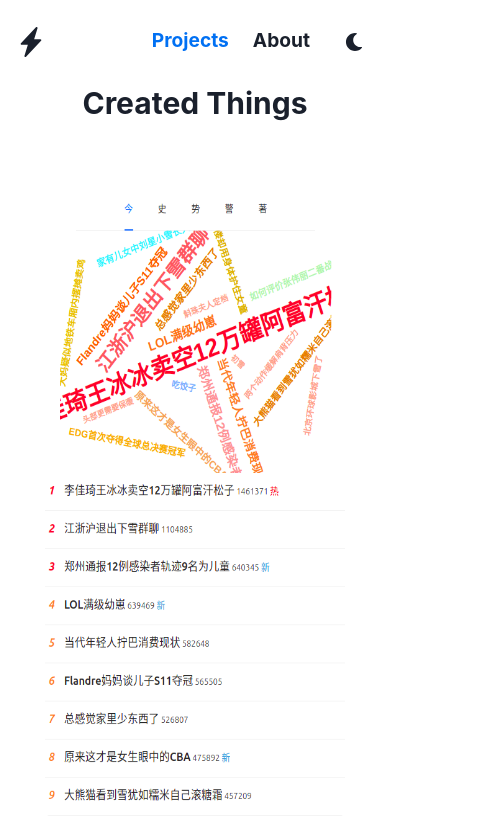
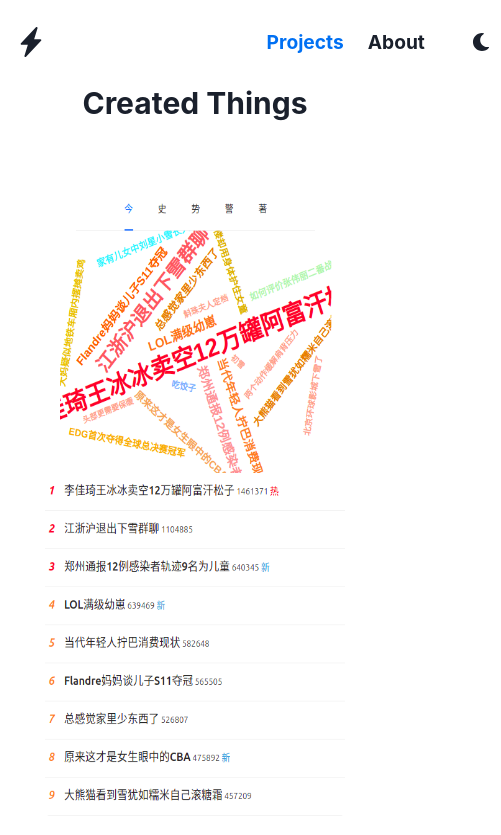
Before and after one commit to akazwz/website, a Next.js app: page /projects in a window 390 px wide. Shown: the top 835 px of the page, 501 px wide, since content can reach past the window. Built offline with nearby package versions, Linux system fonts and the light colour scheme.

Commit message:
1. update footer font 2. response for mobile

```diff
--- a/src/components/footer.tsx
+++ b/src/components/footer.tsx
@@ -1,13 +1,19 @@
 import { FC } from 'react'
 import Image from 'next/image'
-import { Flex } from '@chakra-ui/react'
+import { Flex, Text } from '@chakra-ui/react'
 
 const Footer: FC = () => {
   return (
     <Flex justifyContent="center" alignItems="center" height="7vh">
       <footer style={{ textAlign: 'center' }}>
         <Flex>
-          Powered by{' '}
+          <Text
+            style={{
+              fontWeight: '500',
+            }}
+          >
+            Powered By {' '}
+          </Text>
           <a
             href="https://vercel.com/"
             target="_blank"
--- a/src/components/header.tsx
+++ b/src/components/header.tsx
@@ -5,9 +5,9 @@
   Flex,
   Link,
   useColorMode,
-  useColorModeValue, useBreakpointValue,
+  useColorModeValue, useBreakpointValue, Menu, MenuButton, MenuList, MenuItem, Text,
 } from '@chakra-ui/react'
-import { FaMoon, FaSun, FaList } from 'react-icons/fa'
+import { FaMoon, FaSun, FaBars } from 'react-icons/fa'
 import { BsLightningChargeFill } from 'react-icons/bs'
 import { useRouter } from 'next/router'
 
@@ -20,26 +20,63 @@
 
   return (
     <>
-      <Flex height="10vh" alignContent="center" alignItems="center">
-        <Box>
+      <Flex
+        height="10vh"
+        alignContent="center"
+        alignItems="center"
+      >
+        <Link href="/">
           <BsLightningChargeFill
             size={30}
-            onClick={() => router.push('/')}
             color={router.route === '/' ? '#0070f3' : ''}
           />
-        </Box>
+        </Link>
         <Spacer/>
-        <Box>
+        <Flex
+          w="30%"
+          alignItems="center"
+          flexDirection={useBreakpointValue({ base: 'row', sm: 'row-reverse', md: 'row' })}
+        >
           {showMore
             ?
-            <IconButton
-              size="md"
-              fontSize="lg"
-              aria-label={`Switch to ${text} mode`}
-              variant="ghost"
-              color="current"
-              icon={<FaList/>}
-            />
+            <Menu>
+              <MenuButton
+                as={IconButton}
+                aria-label={'toggle show navigation links'}
+                icon={<FaBars/>}
+                variant="outline"
+              />
+              <MenuList>
+                <MenuItem
+                  aria-label={'navigate to projects page'}
+                  onClick={() => router.push('/projects')}
+                >
+                  <Text
+                    style={{
+                      fontSize: '1.2rem',
+                      fontWeight: 'bolder',
+                      color: router.route === '/projects' ? '#0070f3' : '',
+                    }}
+                  >
+                    Projects
+                  </Text>
+                </MenuItem>
+                <MenuItem
+                  aria-label={'navigate to about page'}
+                  onClick={() => router.push('/about')}
+                >
+                  <Text
+                    style={{
+                      fontSize: '1.2rem',
+                      fontWeight: 'bolder',
+                      color: router.route === '/about' ? '#0070f3' : '',
+                    }}
+                  >
+                    About
+                  </Text>
+                </MenuItem>
+              </MenuList>
+            </Menu>
             :
             <>
               <Link
@@ -53,31 +90,32 @@
               >
                 Projects
               </Link>
+              <Spacer/>
               <Link
                 mr="1.5rem"
-                onClick={() => router.push('/login')}
+                onClick={() => router.push('/about')}
                 style={{
                   fontSize: '1.2rem',
                   fontWeight: 'bolder',
-                  color: router.route === '/login' ? '#0070f3' : '',
+                  color: router.route === '/about' ? '#0070f3' : '',
                 }}
               >
                 About
               </Link>
             </>
           }
-
+          {showMore ? null : <Spacer/>}
           <IconButton
             size="md"
             fontSize="lg"
             aria-label={`Switch to ${text} mode`}
             variant="ghost"
             color="current"
-            ml={{ base: '0', md: '3' }}
+            m='3'
             onClick={toggleColorMode}
             icon={<SwitchIcon/>}
           />
-        </Box>
+        </Flex>
       </Flex>
     </>
   )
```
